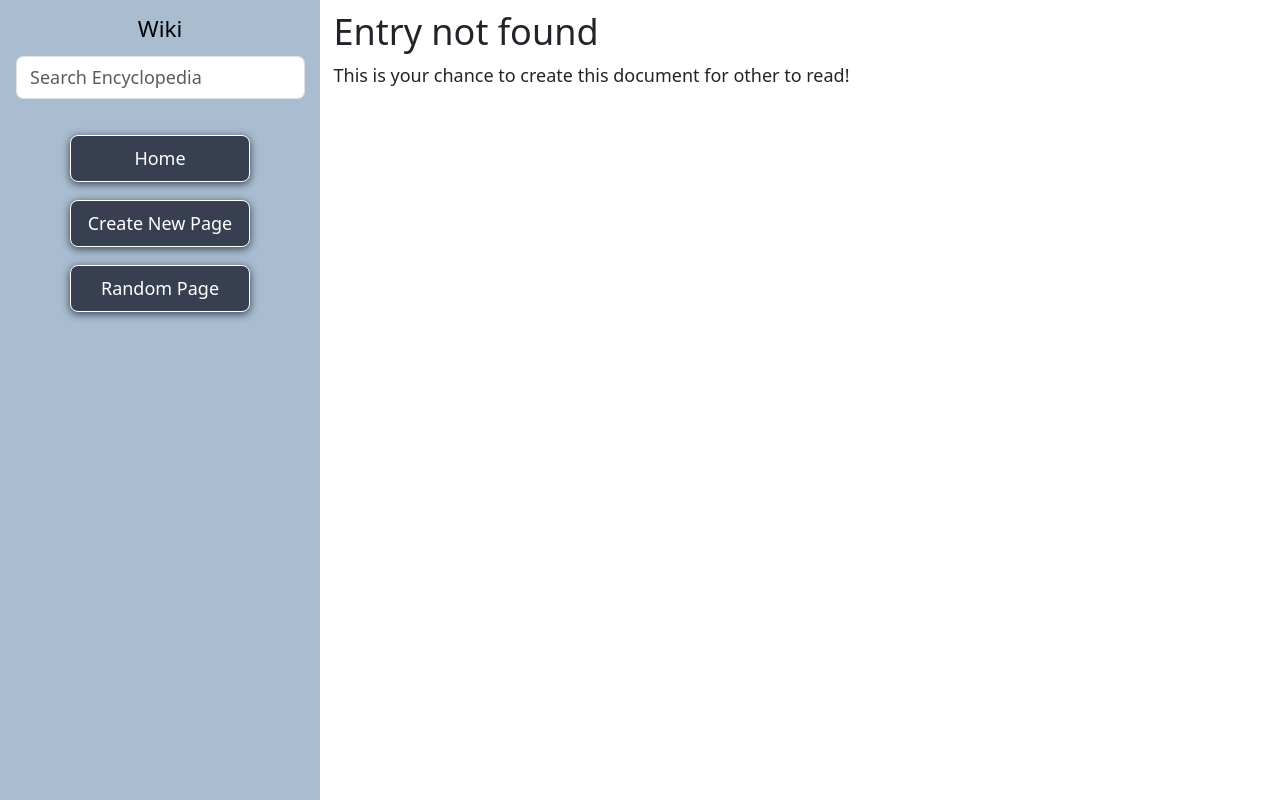
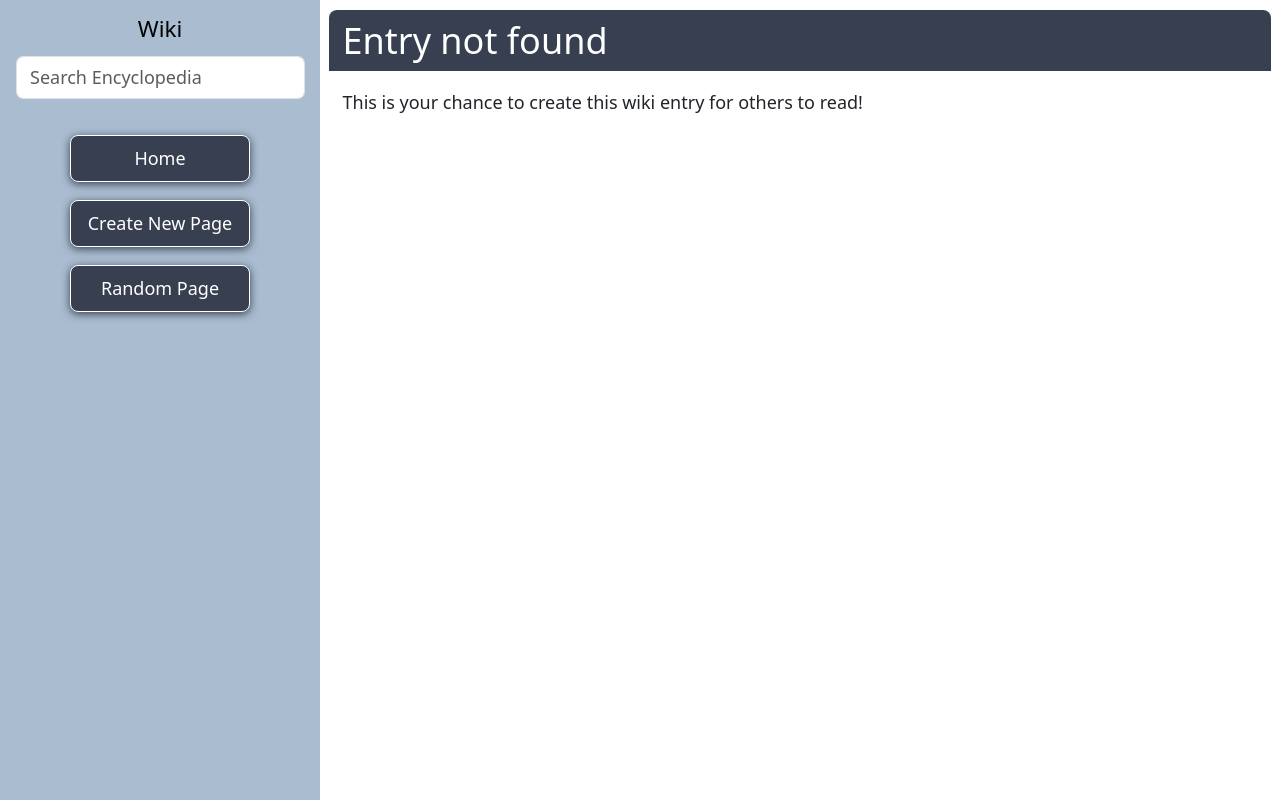
Before and after one commit to webshuriken/wikipedia-like, a Django app: page /wiki/1 in a window 1280 px wide. Run offline with Django 3.2, Linux system fonts and the light colour scheme.

Commit message:
style: app styles organised and complete

```diff
--- a/encyclopedia/static/encyclopedia/styles.css
+++ b/encyclopedia/static/encyclopedia/styles.css
@@ -24,23 +24,7 @@ code {
     height: 100%;
 }
 
-.wiki-page {
-    overflow: hidden;
-}
-.wiki-content {
-    overflow-y: scroll;
-    padding-bottom: 100px;
-}
-
-/* Global styles */
-.wiki-header {
-    background: var(--wk-charcoal);
-    color: var(--wk-white);
-    border-top-right-radius: 8px;
-    border-top-left-radius: 8px;
-}
-
-/* Further customisation */
+/* Further navbar customisation */
 .wiki-navbar-wrapper {
     background: var(--wk-powder-blue);
     height: 65.25px;
@@ -54,6 +38,23 @@ code {
     padding-right: 0;
 }
 
+/* Wiki main layouts */
+.wiki-page {
+    overflow: hidden;
+}
+.wiki-content {
+    overflow-y: scroll;
+    padding-bottom: 100px;
+}
+
+.wiki-header {
+    background: var(--wk-charcoal);
+    color: var(--wk-white);
+    border-top-right-radius: 8px;
+    border-top-left-radius: 8px;
+}
+
+/* Wiki buttons */
 .wiki-button,
 .nav-link.wiki-button,
 .wiki-navbar-wrapper .nav-link.wiki-button.active {
@@ -76,7 +77,7 @@ code {
     color: var(--wk-charcoal);
 }
 
-/* Home page */
+/* Wiki list item display */
 .wiki-list-all {
     border-radius: 4px;
 }
@@ -114,6 +115,11 @@ code {
     background-color: var(--wk-powder-blue);
 }
 
+/* Wiki forms */
+.wiki-form div textarea {
+    min-height: 50vh;
+}
+
 /* Entry layout */
 .wiki-entry {}
 
@@ -131,15 +137,7 @@ code {
     border-bottom-left-radius: 8px;
 }
 
-/* New entry */
-.wiki-new-entry {}
-
-.wiki-form {}
-
-.wiki-form div textarea {
-    min-height: 50vh;
-}
-
+/* Media queries */
 @media screen and (min-width: 768px) {
     .wiki-navbar-wrapper {
         height: 100%;
--- a/encyclopedia/templates/encyclopedia/404-entry.html
+++ b/encyclopedia/templates/encyclopedia/404-entry.html
@@ -5,6 +5,10 @@ Entry not found
 {% endblock %}
 
 {% block body %}
-<h2>Entry not found</h2>
-<p>This is your chance to create this document for other to read!</p>
+<section class="row px-2">
+  <header class="col-12 pt-2 wiki-header">
+    <h1 class="h2">Entry not found</h1>
+  </header>
+  <p class="pt-3">This is your chance to create this wiki entry for others to read!</p>
+</section>
 {% endblock %}
```
